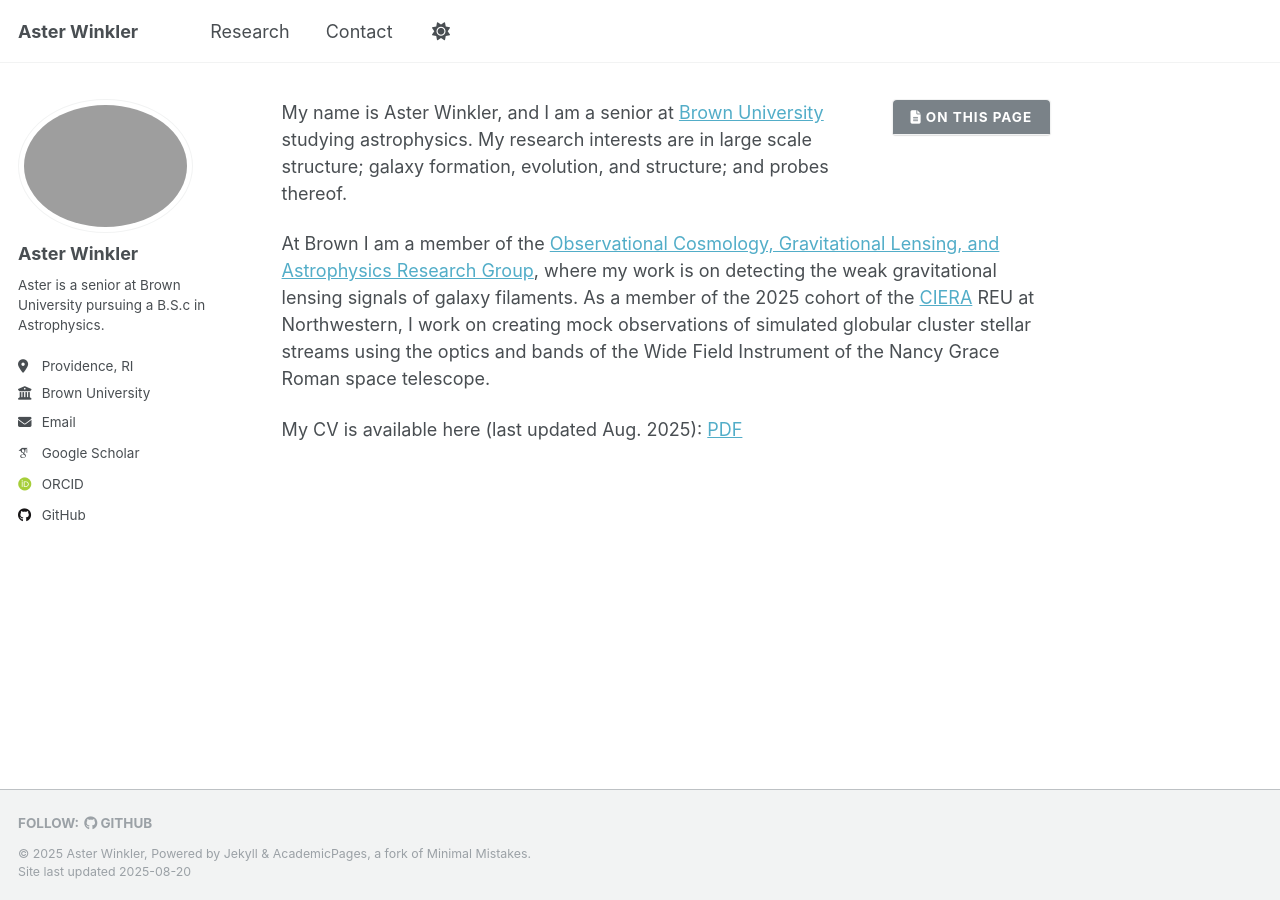
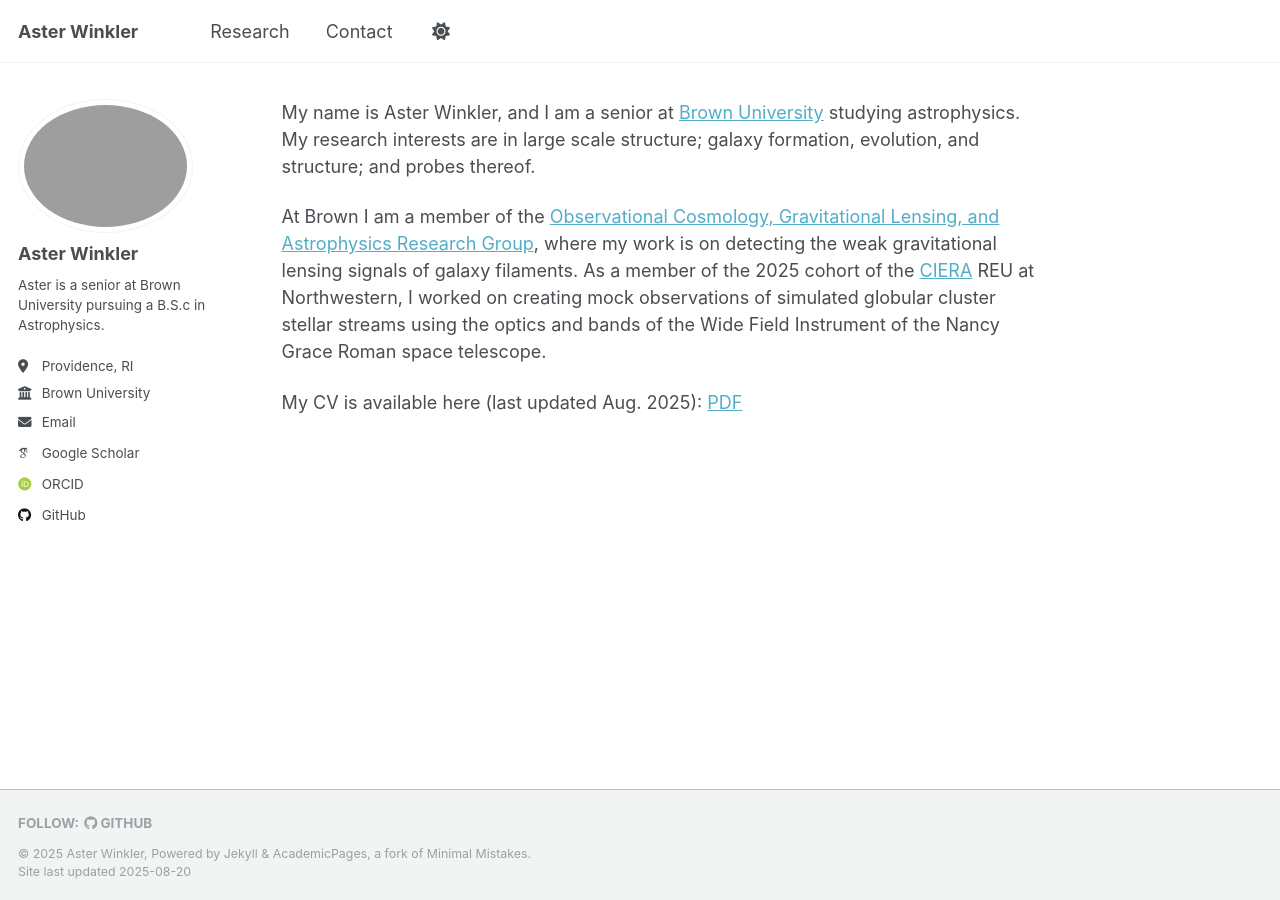
Before and after one commit to asterwinkler/project, a Jekyll site: the page built from _pages/about.md, in a window 1280 px wide. Built offline with Jekyll 4.4.1, drawn with Linux system fonts in a browser that asks for light colours; some web fonts are replaced; a script that is not in the unit is left out.

Commit message:
Update about.md

```diff
--- a/_pages/about.md
+++ b/_pages/about.md
@@ -6,11 +6,10 @@ redirect_from:
   - /about.html
 ---
 
-{% include toc %}
 {% include base_path %}
 
 My name is Aster Winkler, and I am a senior at [Brown University](https://www.brown.edu/) studying astrophysics. My research interests are in large scale structure; galaxy formation, evolution, and structure; and probes thereof.
 
-At Brown I am a member of the [Observational Cosmology, Gravitational Lensing, and Astrophysics Research Group](https://sites.brown.edu/astrolensing/), where my work is on detecting the weak gravitational lensing signals of galaxy filaments. As a member of the 2025 cohort of the [CIERA](https://ciera.northwestern.edu/) REU at Northwestern, I work on creating mock observations of simulated globular cluster stellar streams using the optics and bands of the Wide Field Instrument of the Nancy Grace Roman space telescope.
+At Brown I am a member of the [Observational Cosmology, Gravitational Lensing, and Astrophysics Research Group](https://sites.brown.edu/astrolensing/), where my work is on detecting the weak gravitational lensing signals of galaxy filaments. As a member of the 2025 cohort of the [CIERA](https://ciera.northwestern.edu/) REU at Northwestern, I worked on creating mock observations of simulated globular cluster stellar streams using the optics and bands of the Wide Field Instrument of the Nancy Grace Roman space telescope.
 
 My CV is available here (last updated Aug. 2025): [PDF]({{ base_path }}/files/AsterWinkler_Resume.pdf)
```
